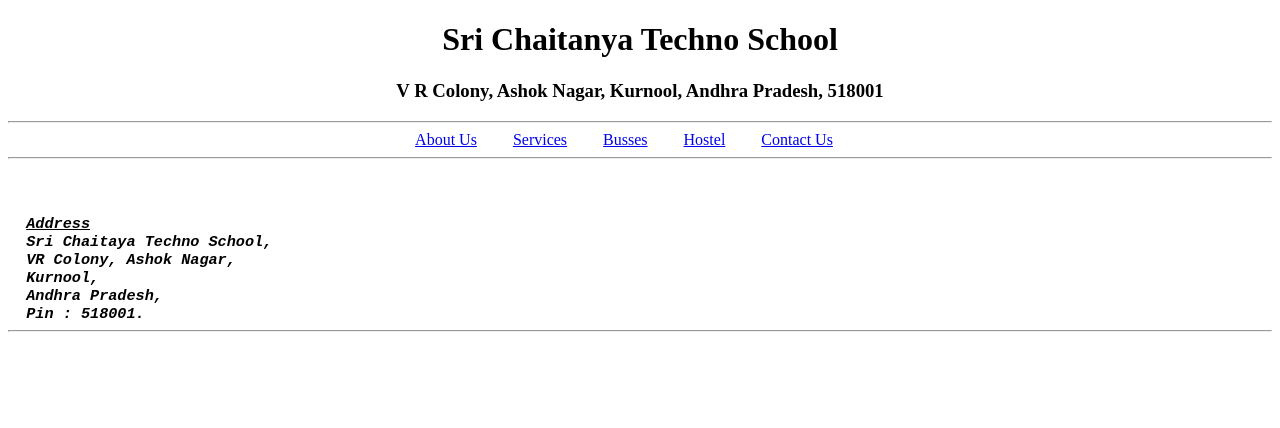
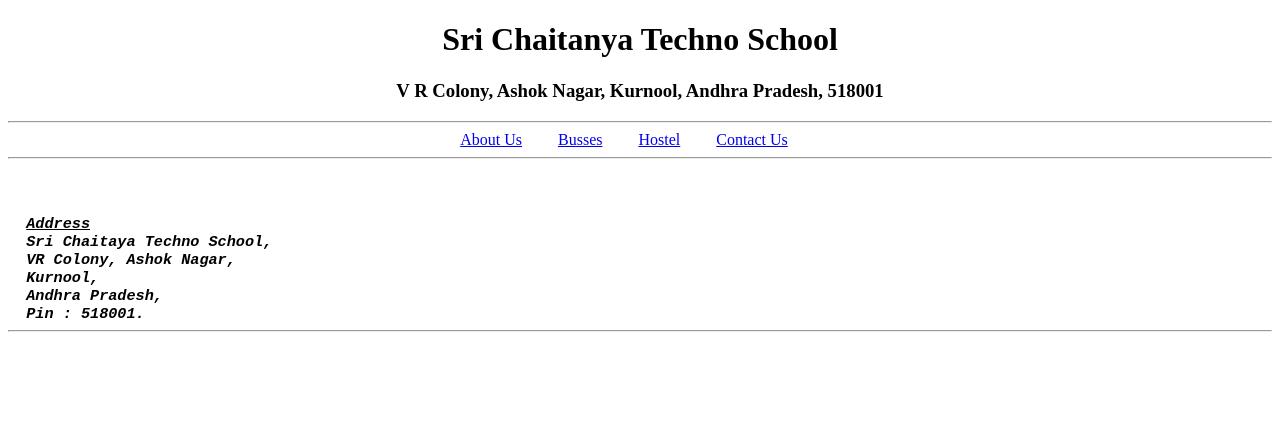
Before and after one commit to Yashwanthvardhan456/srichaitanya, a plain HTML site: page contact.html in a window 1280 px wide. Shown: the top 428 px of the page. Drawn offline with Linux system fonts and the light colour scheme.

Commit message:
updated contact

```diff
--- a/contact.html
+++ b/contact.html
@@ -11,7 +11,6 @@
   <h1>Sri Chaitanya Techno School</h1>
   <h3> V R Colony, Ashok Nagar, Kurnool, Andhra Pradesh, 518001</h3> <hr>
   <a href="About Us.html">About Us</a> &nbsp &nbsp &nbsp &nbsp
-  <a href="Services.html">Services</a> &nbsp &nbsp &nbsp &nbsp
   <a href="busses.html">Busses</a> &nbsp &nbsp &nbsp &nbsp
   <a href="hostel.html">Hostel</a> &nbsp &nbsp &nbsp &nbsp
   <a href="Contact.html">Contact Us</a> &nbsp &nbsp &nbsp &nbsp <hr>
```
